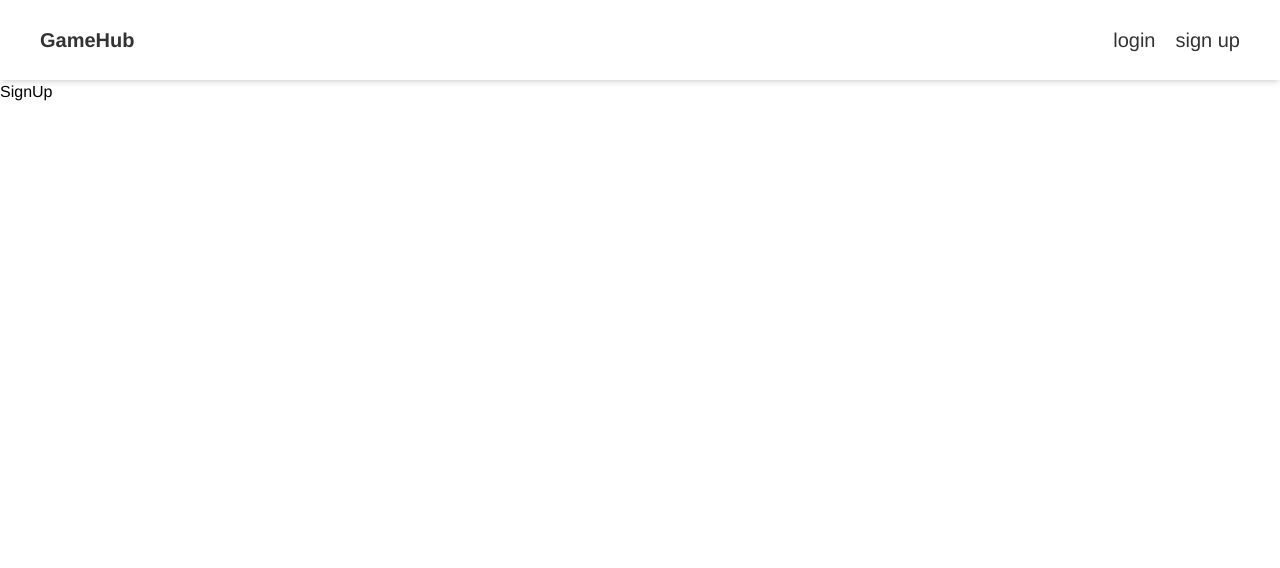
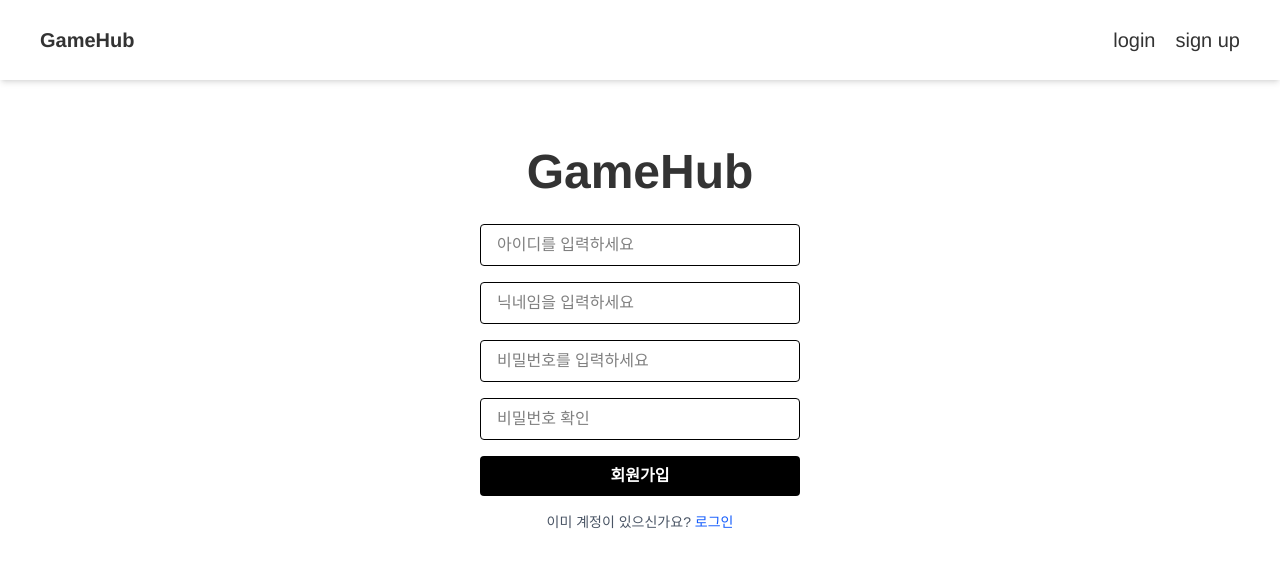
Before and after one commit to kejiuumin/WebPrograming2_project, a React (Vite) app in the folder frontend/: page /signup in a window 1280 px wide. Shown: the top 568 px of the page. Built offline with nearby package versions, Linux system fonts and the light colour scheme; a web font is replaced by a local one.

Commit message:
feat: 로그인, 회원가입 퍼블리싱

```diff
--- /dev/null
+++ b/frontend/src/components/Input.jsx
@@ -0,0 +1,25 @@
+import React from "react";
+
+export default function Input({
+  type = "text",
+  name,
+  value,
+  onChange,
+  placeholder = "",
+  ...rest
+}) {
+  return (
+    <div className="mb-4">
+      <input
+        className="w-full px-4 py-2 border rounded focus:outline-none focus:ring-2 focus:ring-blue-400"
+        type={type}
+        name={name}
+        id={name}
+        value={value}
+        onChange={onChange}
+        placeholder={placeholder}
+        {...rest}
+      />
+    </div>
+  );
+}
--- a/frontend/src/pages/Login.jsx
+++ b/frontend/src/pages/Login.jsx
@@ -1,5 +1,59 @@
-import React from "react";
+import React, { useState } from "react";
+import Input from "../components/Input";
+import { Link } from "react-router-dom";
 
 export default function Login() {
-  return <div>Login</div>;
+  const [form, setForm] = useState({ username: "", password: "" });
+  const [error, setError] = useState(""); // 에러 메시지 상태 추가
+
+  const handleChange = (e) => {
+    setForm({ ...form, [e.target.name]: e.target.value });
+    setError(""); // 입력값 변경 시 에러 초기화
+  };
+
+  const handleSubmit = (e) => {
+    e.preventDefault();
+    if (!form.username || !form.password) {
+      setError("아이디와 비밀번호를 모두 입력해 주세요.");
+      return;
+    }
+    setError(""); // 에러 초기화
+    alert(`ID: ${form.username}\nPW: ${form.password}`);
+  };
+
+  return (
+    <div className="max-w-80 mx-auto w-full mt-20 flex flex-col justify-between items-center">
+      <Link to="/" className="font-bold font-dotum text-5xl/26 text-center">
+        GameHub
+      </Link>
+      <form onSubmit={handleSubmit} className="w-full">
+        <Input
+          name="username"
+          value={form.username}
+          onChange={handleChange}
+          placeholder="아이디를 입력하세요"
+        />
+        <Input
+          type="password"
+          name="password"
+          value={form.password}
+          onChange={handleChange}
+          placeholder="비밀번호를 입력하세요"
+        />
+        {error && <div className="text-red-500 text-sm mb-2">{error}</div>}
+        <button
+          type="submit"
+          className="w-full py-2 bg-black text-white font-semibold rounded hover:bg-[#333] cursor-pointer transition"
+        >
+          로그인
+        </button>
+      </form>
+      <div className="mt-4 text-gray-600 text-sm">
+        이미 계정이 없으신가요?{" "}
+        <Link to="/signup" className="text-blue-600 hover:underline">
+          회원가입
+        </Link>
+      </div>
+    </div>
+  );
 }
--- a/frontend/src/pages/SignUp.jsx
+++ b/frontend/src/pages/SignUp.jsx
@@ -1,5 +1,88 @@
-import React from "react";
+import React, { useState } from "react";
+import Input from "../components/Input";
+import { Link } from "react-router-dom";
 
 export default function SignUp() {
-  return <div>SignUp</div>;
+  const [form, setForm] = useState({
+    username: "",
+    nickname: "",
+    password: "",
+    passwordConfirm: "",
+  });
+  const [error, setError] = useState("");
+
+  const handleChange = (e) => {
+    setForm({ ...form, [e.target.name]: e.target.value });
+    setError(""); // 입력값 변경 시 에러 초기화
+  };
+
+  const handleSubmit = (e) => {
+    e.preventDefault();
+    if (
+      !form.username ||
+      !form.nickname ||
+      !form.password ||
+      !form.passwordConfirm
+    ) {
+      setError("모든 항목을 입력해 주세요.");
+      return;
+    }
+    if (form.password !== form.passwordConfirm) {
+      setError("비밀번호가 일치하지 않습니다.");
+      return;
+    }
+    alert(
+      `회원가입 정보\n아이디: ${form.username}\n닉네임: ${form.nickname}\n비밀번호: ${form.password}`
+    );
+    // 실제 회원가입 API 연동은 여기에서 구현 예정정
+  };
+
+  return (
+    <div className="max-w-80 mx-auto w-full mt-10 flex flex-col justify-between items-center">
+      <Link to="/" className="font-bold font-dotum text-5xl/26 text-center">
+        GameHub
+      </Link>
+      <form onSubmit={handleSubmit} className="w-full">
+        <Input
+          name="username"
+          value={form.username}
+          onChange={handleChange}
+          placeholder="아이디를 입력하세요"
+        />
+        <Input
+          name="nickname"
+          value={form.nickname}
+          onChange={handleChange}
+          placeholder="닉네임을 입력하세요"
+        />
+        <Input
+          type="password"
+          name="password"
+          value={form.password}
+          onChange={handleChange}
+          placeholder="비밀번호를 입력하세요"
+        />
+        <Input
+          type="password"
+          name="passwordConfirm"
+          value={form.passwordConfirm}
+          onChange={handleChange}
+          placeholder="비밀번호 확인"
+        />
+        {error && <div className="text-red-500 text-sm mb-2">{error}</div>}
+        <button
+          type="submit"
+          className="w-full py-2 bg-black text-white font-semibold rounded hover:bg-[#333] cursor-pointer transition"
+        >
+          회원가입
+        </button>
+      </form>
+      <div className="mt-4 text-gray-600 text-sm">
+        이미 계정이 있으신가요?{" "}
+        <Link to="/login" className="text-blue-600 hover:underline">
+          로그인
+        </Link>
+      </div>
+    </div>
+  );
 }
```
